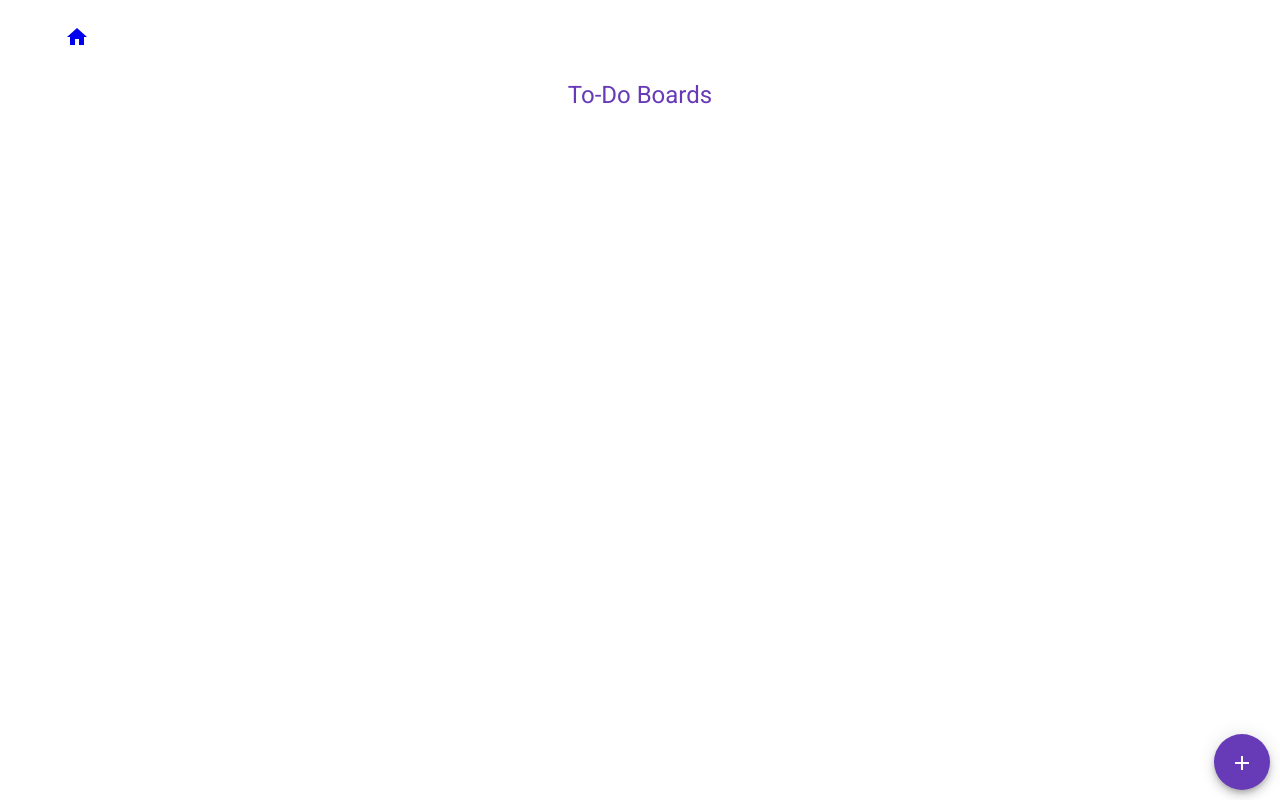
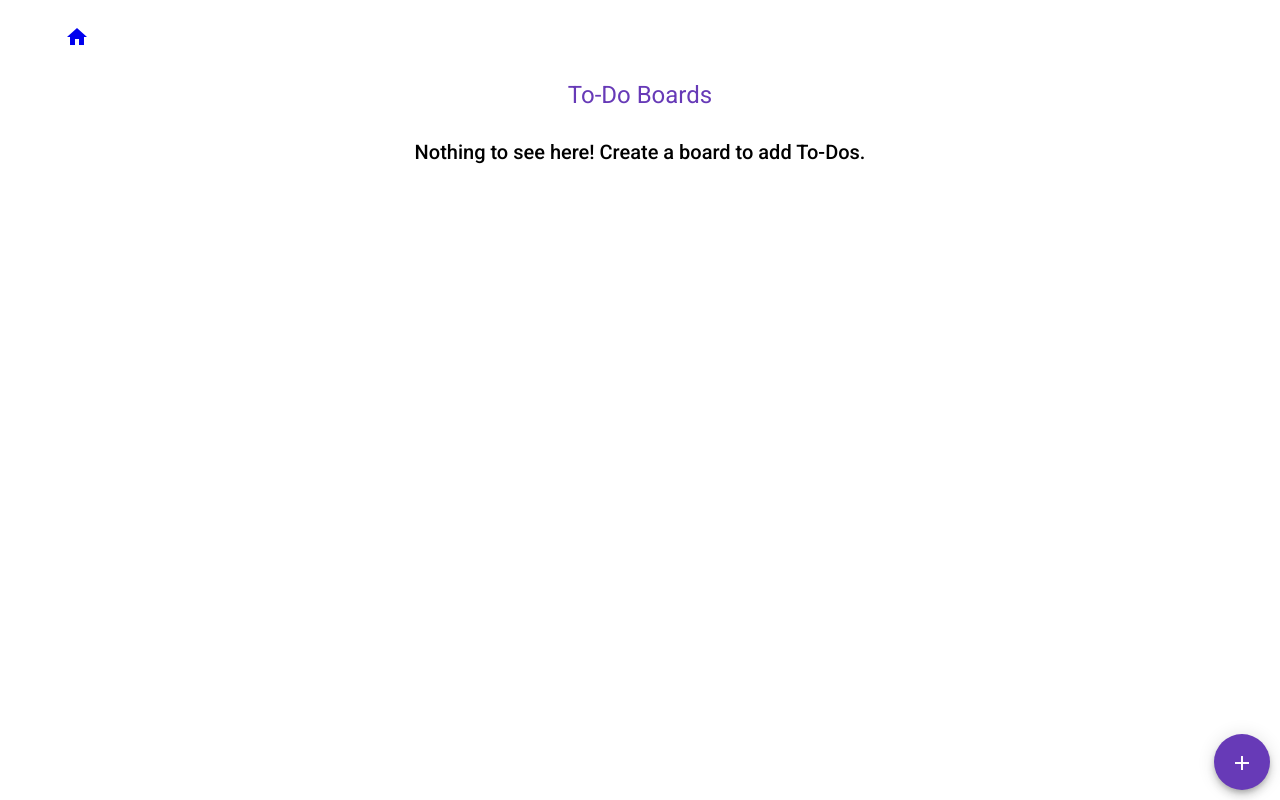
Before and after one commit to aabdou/todo, an Angular app: page /boards in a window 1280 px wide. Built offline with nearby package versions, Linux system fonts and the light colour scheme.

Commit message:
cleanup and fix routes

```diff
--- a/src/app/board/board.component.ts
+++ b/src/app/board/board.component.ts
@@ -24,7 +24,7 @@ export class BoardComponent implements OnInit {
   }
 
   edit(i: number) {
-    this.router.navigate(['/todo', {boardId: this.boardId, id: i}]);
+    this.router.navigate(['/todo/:boardId/:id', {boardId: this.boardId, id: i}]);
   }
 
   delete(i: number) {
--- a/src/app/boardform/boardform.component.html
+++ b/src/app/boardform/boardform.component.html
@@ -1,5 +1,5 @@
 <mat-card>
-    <mat-card-title>Tasks Board</mat-card-title>
+    <mat-card-title>To-Do Board</mat-card-title>
     <form (submit) = "save()" *ngIf="board">
         <mat-form-field appearance="standard">
             <mat-label>Name</mat-label>
--- a/src/app/boardlist/boardlist.component.css
+++ b/src/app/boardlist/boardlist.component.css
@@ -6,6 +6,10 @@
 h1 {
     color: #673ab7;
     margin-bottom: 25px;
+    text-align: center;
+}
+
+h2 {
     text-align: center;
 }
 
--- a/src/app/boardlist/boardlist.component.html
+++ b/src/app/boardlist/boardlist.component.html
@@ -1,6 +1,6 @@
 <div class="container">
     <h1>To-Do Boards</h1>
-    <mat-grid-list cols="3" rowHeight="150px">
+    <mat-grid-list cols="3" rowHeight="150px" *ngIf="boards.length > 0; else elseBlock">
         <mat-grid-tile *ngFor="let board of boards">
             <mat-card >
                 <mat-card-title>{{ board.name }}</mat-card-title>
@@ -14,6 +14,9 @@
             </mat-card>
         </mat-grid-tile>
     </mat-grid-list>
+    <ng-template #elseBlock>
+        <h2>Nothing to see here! Create a board to add To-Dos.</h2>
+    </ng-template>
 
     <div class="buttons">
         <button mat-fab color="primary" (click)="addBoard()">
--- a/src/app/todo/todo.component.ts
+++ b/src/app/todo/todo.component.ts
@@ -35,7 +35,6 @@ export class TodoComponent implements OnInit {
       this.todoService.saveTodo(this.boardId, this.todo!);
     }
 
-    //this.router.navigate(['/board', {id: this.boardId}]);
-    this.location.back();
+    this.router.navigate(['/board/:id', {id: this.boardId}]);
   }
 }
```
